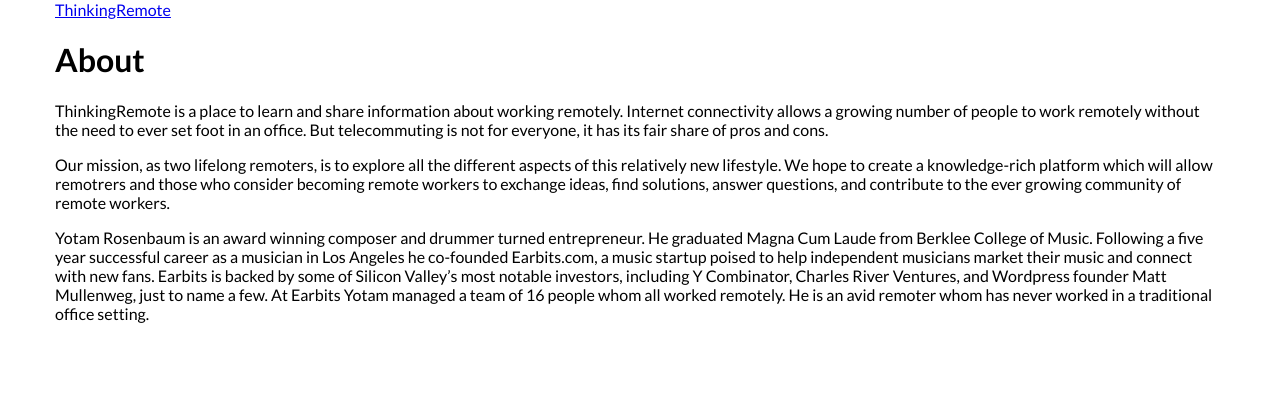
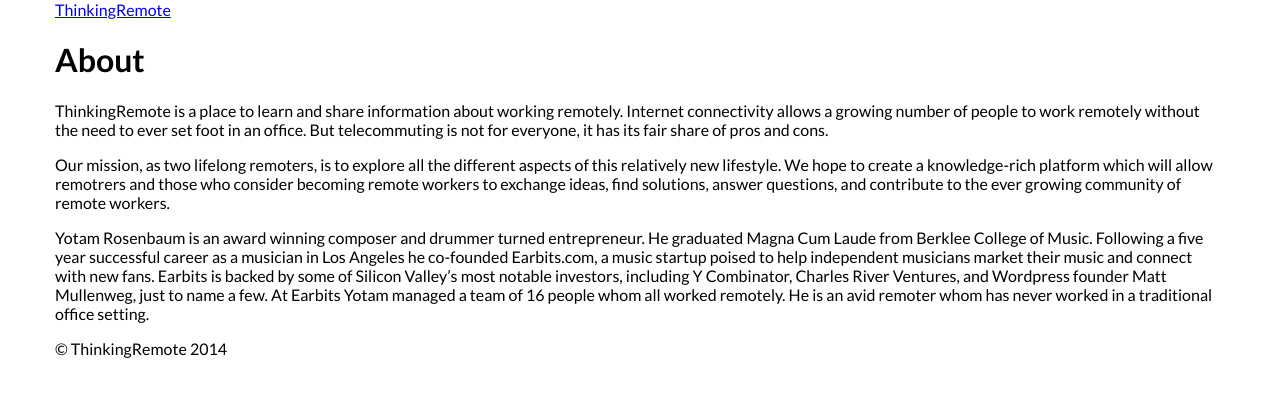
Before and after one commit to thinkingremote/thinkingremote.com, a Jekyll site: the page built from about.md, in a window 1280 px wide. Shown: the top 397 px of the page. Built offline with Jekyll 4.4.1, drawn with Linux system fonts in a browser that asks for light colours.

Commit message:
Change Footer

```diff
--- a/_includes/footer.html
+++ b/_includes/footer.html
@@ -1 +1 @@
-<footer></footer>
+<footer>© ThinkingRemote 2014</footer>
```
